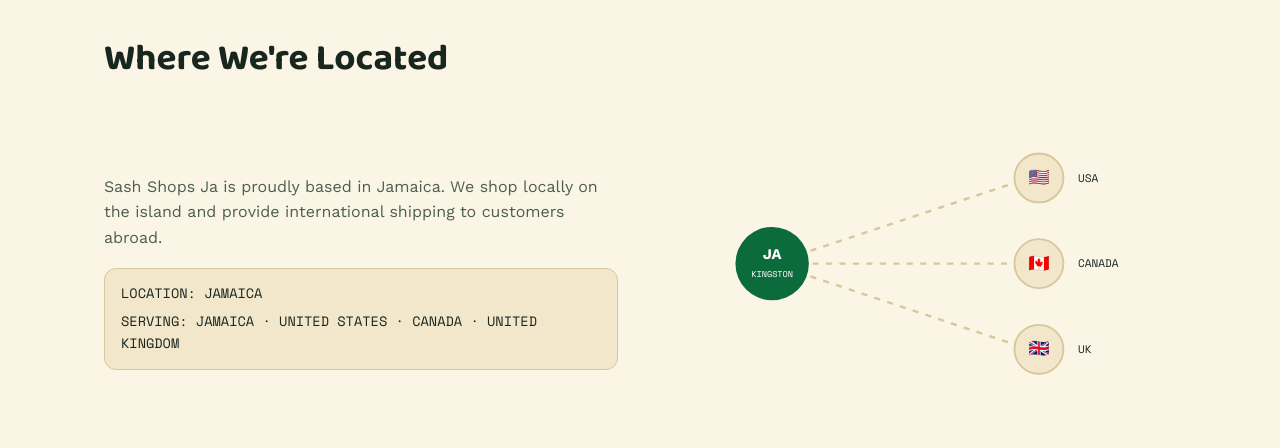
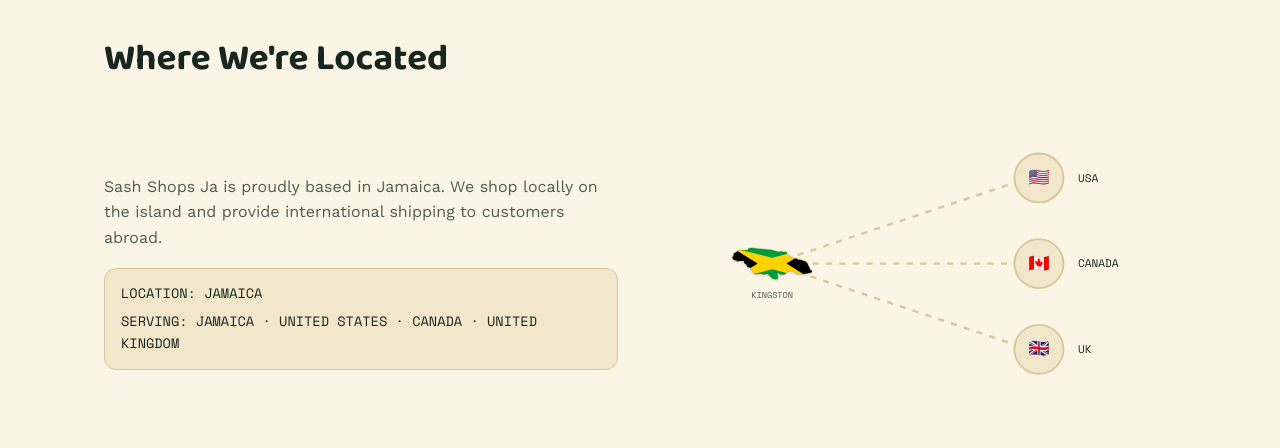
Before and after one commit to seacoastcreates/sash-shops-ja, a React (Vite) app: page / in a window 1280 px wide. Shown: the part 2560-3008 px from the top of the page. Built offline with nearby package versions, Linux system fonts and the light colour scheme; no server answers; the database is empty.

Commit message:
Replace the green JA circle with a Jamaica flag island silhouette

```diff
--- /dev/null
+++ b/src/components/JamaicaIslandIcon.tsx
@@ -0,0 +1,30 @@
+import type { SVGProps } from 'react'
+
+const ISLAND_PATH =
+  'M 70.9,0.0 L 62.64,0.86 L 56.45,3.61 L 54.38,9.79 L 51.97,8.24 L 46.12,9.27 L 36.83,9.62 L 28.91,8.59 L 22.2,9.62 L 18.41,12.71 L 8.95,18.55 L 5.16,21.3 L 4.3,30.93 L 1.72,30.93 L 0.0,37.46 L 6.54,43.65 L 14.8,44.86 L 17.21,48.81 L 23.06,46.75 L 33.39,46.4 L 41.3,47.26 L 43.02,55.7 L 50.08,59.31 L 52.49,66.89 L 59.03,69.64 L 66.77,70.5 L 65.91,77.56 L 70.22,81.7 L 79.85,93.42 L 100.5,91.18 L 110.49,94.28 L 123.56,91.7 L 139.74,106.87 L 150.07,111.87 L 159.36,110.32 L 160.74,105.66 L 158.33,99.11 L 159.7,94.45 L 156.61,91.35 L 161.43,88.08 L 166.07,93.07 L 174.68,94.28 L 182.59,93.94 L 187.58,89.97 L 193.61,82.39 L 199.98,84.11 L 208.41,80.67 L 215.46,84.63 L 223.04,90.49 L 230.61,92.56 L 241.62,90.32 L 251.6,92.39 L 261.41,90.32 L 272.94,87.73 L 280.0,84.97 L 278.11,79.29 L 273.63,78.77 L 273.29,76.36 L 262.79,53.98 L 256.77,48.3 L 246.61,45.03 L 238.52,42.28 L 230.26,42.45 L 227.17,37.98 L 219.59,39.01 L 217.36,36.08 L 211.68,33.68 L 203.07,32.82 L 201.35,27.66 L 192.4,22.16 L 190.68,16.49 L 185.35,14.43 L 180.7,15.63 L 173.3,13.91 L 162.8,14.77 L 156.95,13.4 L 135.1,7.73 L 126.49,7.38 L 107.56,4.98 L 88.8,3.61 Z'
+
+/** Silhouette of Jamaica filled with the flag pattern (gold saltire, green top/bottom, black hoist/fly). */
+export default function JamaicaIslandIcon(props: SVGProps<SVGSVGElement>) {
+  return (
+    <svg viewBox="0 0 300 150" role="img" aria-label="Silhouette of the island of Jamaica filled with the Jamaican flag" {...props}>
+      <defs>
+        <clipPath id="jamaica-island-clip">
+          <path d={ISLAND_PATH} />
+        </clipPath>
+        <filter id="jamaica-island-shadow" x="-20%" y="-20%" width="140%" height="140%">
+          <feDropShadow dx="0" dy="2" stdDeviation="3" floodOpacity="0.25" />
+        </filter>
+      </defs>
+      <g transform="translate(10,19)" filter="url(#jamaica-island-shadow)">
+        <g clipPath="url(#jamaica-island-clip)">
+          <rect x="-4" y="-4" width="288" height="119.87" fill="#FED100" />
+          <polygon points="0,0 280,0 140,35.8" fill="#009B3A" />
+          <polygon points="0,111.87 280,111.87 140,76.07" fill="#009B3A" />
+          <polygon points="0,0 0,111.87 89.6,55.94" fill="#000000" />
+          <polygon points="280,0 280,111.87 190.4,55.94" fill="#000000" />
+        </g>
+        <path d={ISLAND_PATH} fill="none" stroke="rgba(0,0,0,0.35)" strokeWidth={1} />
+      </g>
+    </svg>
+  )
+}
--- a/src/components/Location.tsx
+++ b/src/components/Location.tsx
@@ -1,3 +1,5 @@
+import JamaicaIslandIcon from './JamaicaIslandIcon'
+
 export default function Location() {
   return (
     <section className="wrap" id="location">
@@ -26,19 +28,8 @@ export default function Location() {
             <path d="M90,110 L300,110" />
             <path d="M90,110 L300,180" />
           </g>
-          <circle cx={90} cy={110} r={30} fill="var(--jam-green)" />
-          <text
-            x={90}
-            y={106}
-            textAnchor="middle"
-            fill="#fff"
-            fontFamily="Baloo 2, sans-serif"
-            fontWeight={700}
-            fontSize={12}
-          >
-            JA
-          </text>
-          <text x={90} y={121} textAnchor="middle" fill="#fff" fontFamily="Space Mono, monospace" fontSize={7}>
+          <JamaicaIslandIcon x={55} y={92.5} width={70} height={35} />
+          <text x={90} y={138} textAnchor="middle" fill="var(--ink-soft)" fontFamily="Space Mono, monospace" fontSize={7}>
             KINGSTON
           </text>
 
```
